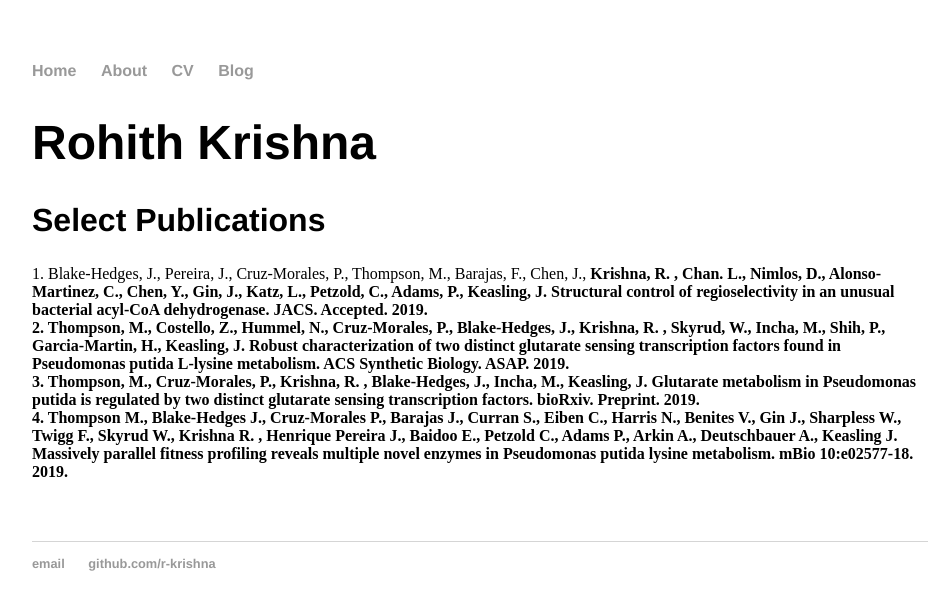
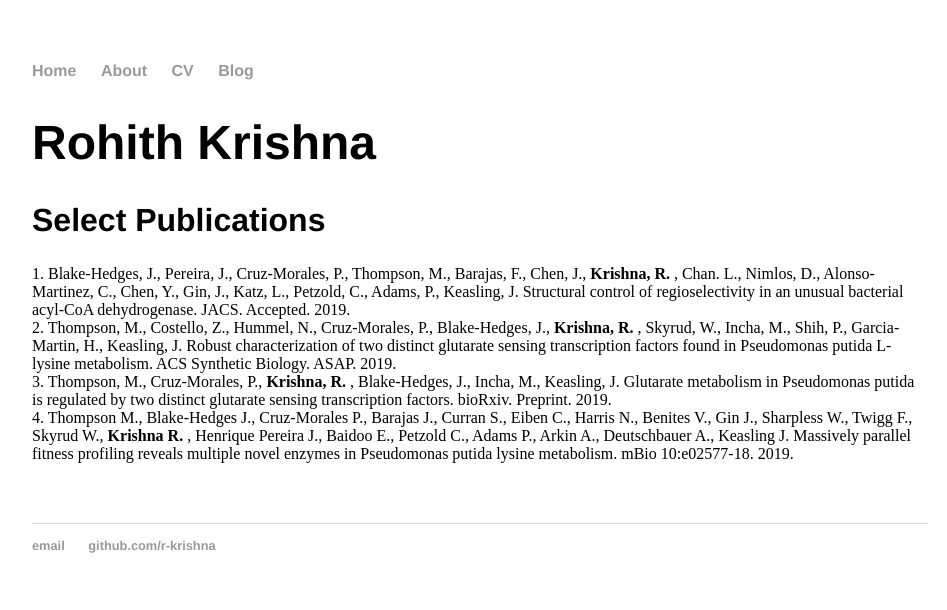
Before and after one commit to r-krishna/r-krishna.github.io, a Jekyll site: the page built from cv/index.html, in a window 1280 px wide. Shown: the top 610 px of the page, without its empty margins (160-1107 px from the left). Built offline with Jekyll 4.4.1, drawn with Linux system fonts in a browser that asks for light colours.

```diff
--- a/cv/index.html
+++ b/cv/index.html
@@ -10,13 +10,13 @@ title: CV
 
 					<h2>Select Publications</h2>
 
-					1.	Blake-Hedges, J., Pereira, J., Cruz-Morales, P., Thompson, M., Barajas, F., Chen, J., <strong> Krishna, R. <strong>, Chan. L., Nimlos, D., Alonso-Martinez, C., Chen, Y., Gin, J., Katz, L., Petzold, C., Adams, P., Keasling, J. Structural control of regioselectivity in an unusual bacterial acyl-CoA dehydrogenase. JACS. Accepted. 2019.
+					1.	Blake-Hedges, J., Pereira, J., Cruz-Morales, P., Thompson, M., Barajas, F., Chen, J., <strong> Krishna, R. </strong>, Chan. L., Nimlos, D., Alonso-Martinez, C., Chen, Y., Gin, J., Katz, L., Petzold, C., Adams, P., Keasling, J. Structural control of regioselectivity in an unusual bacterial acyl-CoA dehydrogenase. JACS. Accepted. 2019.
 		<br>
-					2.	Thompson, M., Costello, Z., Hummel, N., Cruz-Morales, P., Blake-Hedges, J., <strong> Krishna, R. <strong> , Skyrud, W., Incha, M., Shih, P., Garcia-Martin, H., Keasling, J. Robust characterization of two distinct glutarate sensing transcription factors found in Pseudomonas putida L-lysine metabolism. ACS Synthetic Biology. ASAP. 2019.
+					2.	Thompson, M., Costello, Z., Hummel, N., Cruz-Morales, P., Blake-Hedges, J., <strong> Krishna, R. </strong> , Skyrud, W., Incha, M., Shih, P., Garcia-Martin, H., Keasling, J. Robust characterization of two distinct glutarate sensing transcription factors found in Pseudomonas putida L-lysine metabolism. ACS Synthetic Biology. ASAP. 2019.
 		<br>
-					3.	Thompson, M., Cruz-Morales, P., <strong> Krishna, R. <strong>, Blake-Hedges, J., Incha, M., Keasling, J. Glutarate metabolism in Pseudomonas putida is regulated by two distinct glutarate sensing transcription factors. bioRxiv. Preprint. 2019.
+					3.	Thompson, M., Cruz-Morales, P., <strong> Krishna, R. </strong>, Blake-Hedges, J., Incha, M., Keasling, J. Glutarate metabolism in Pseudomonas putida is regulated by two distinct glutarate sensing transcription factors. bioRxiv. Preprint. 2019.
 		<br>
-					4.	Thompson M., Blake-Hedges J., Cruz-Morales P., Barajas J., Curran S., Eiben C., Harris N., Benites V., Gin J., Sharpless W., Twigg F., Skyrud W., <strong> Krishna R. <strong>, Henrique Pereira J., Baidoo E., Petzold C., Adams P., Arkin A., Deutschbauer A., Keasling J. Massively parallel fitness profiling reveals multiple novel enzymes in Pseudomonas putida lysine metabolism. mBio 10:e02577-18. 2019.
+					4.	Thompson M., Blake-Hedges J., Cruz-Morales P., Barajas J., Curran S., Eiben C., Harris N., Benites V., Gin J., Sharpless W., Twigg F., Skyrud W., <strong> Krishna R. </strong>, Henrique Pereira J., Baidoo E., Petzold C., Adams P., Arkin A., Deutschbauer A., Keasling J. Massively parallel fitness profiling reveals multiple novel enzymes in Pseudomonas putida lysine metabolism. mBio 10:e02577-18. 2019.
 		<br>
 
 
```
